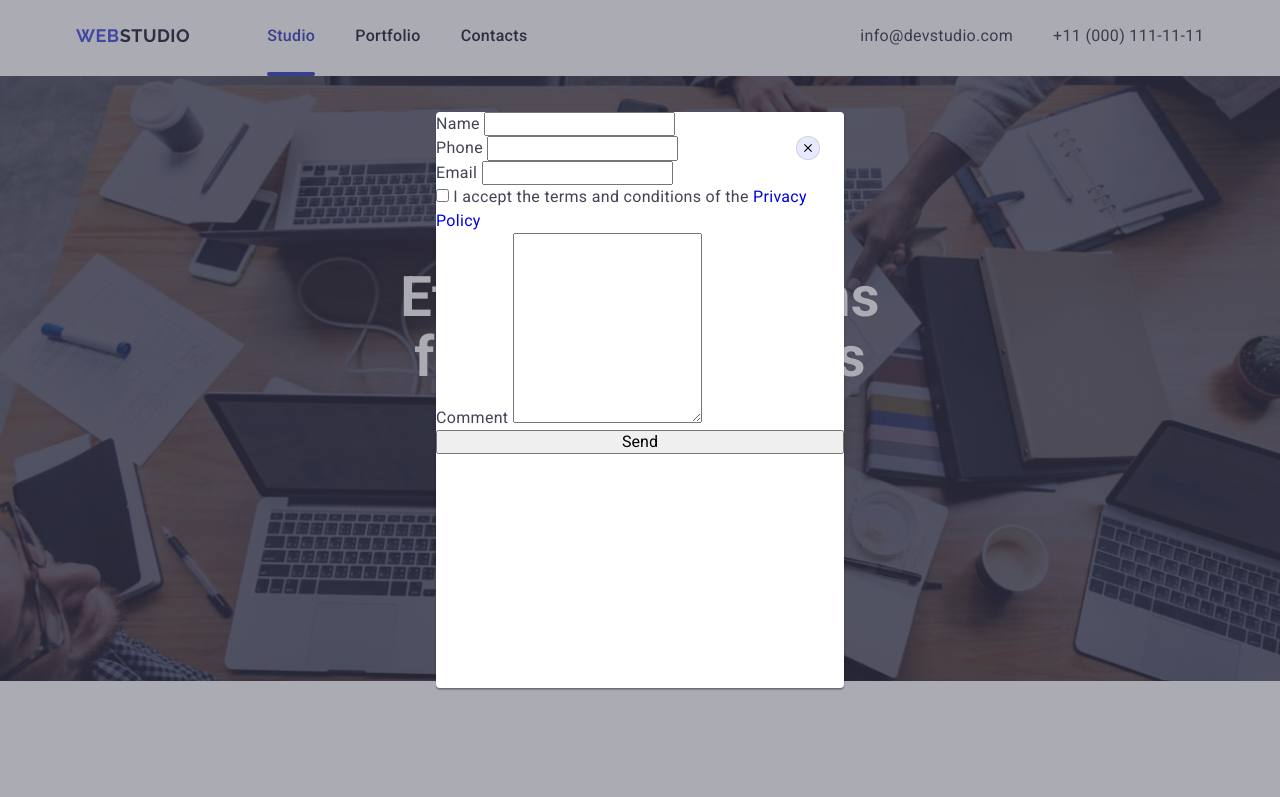
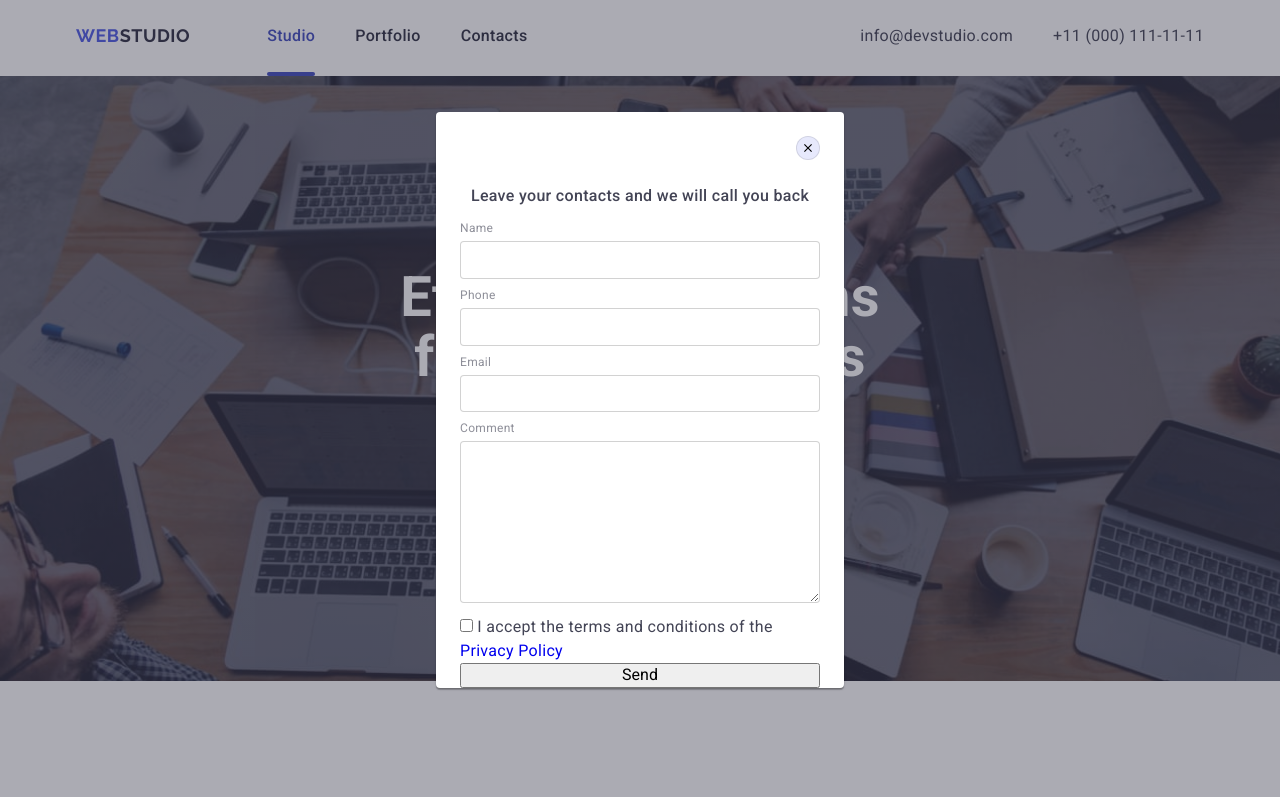
Before and after one commit to JuliaChopyk/goit-markup-hw-06, a plain HTML site: page index.html in a window 1280 px wide. Both pictures are taken after a click on the button "Order Service". Shown: the top 797 px of the page. Drawn offline with nearby package versions, Linux system fonts and the light colour scheme.

Commit message:
edit hw6

```diff
--- a/css/styles.css
+++ b/css/styles.css
@@ -504,6 +504,36 @@ height: 88px;
 .form {
     display: flex;
     flex-direction: column;
+    padding: 72px 24px 0;
+}
+
+.modal-header {
+    font-size: 16px;
+    font-weight: 500;
+    text-align: center;
+
+    margin-bottom: 16px;
+}
+
+.form-item {
+    display: flex;
+    flex-direction: column;
+    font-weight: 400;
+    font-size: 12px;
+    line-height: 0.75;
+
+    color: #8E8F99;
+}
+
+.form-input {
+    padding: 11px 16px;
+    border: 1px solid rgba(33, 33, 33, 0.2);
+    border-radius: 4px;
+    margin-bottom: 12px;
+}
+
+.form-label {
+    margin-bottom: 8px;
 }
 
 /* main-portfolio (hidden h2)*/
--- a/index.html
+++ b/index.html
@@ -357,29 +357,30 @@
 
            <form class=" form">
 
+            <h2 class="modal-header">Leave your contacts and we will call you back</h2>
+
             <ul>
-                <li>
-                    <label for="Name">Name</label>
-                    <input type="text" name="Name" id="Name">
+                <li class="form-item">
+                    <label for="Name" class="form-label">Name</label>
+                    <input type="text" name="Name" id="Name" class="form-input">
                 </li>
-                <li>
-                    <label for="Phone">Phone</label>
-                    <input type="tel" name="Phone" id="Phone">
+                <li class="form-item">
+                    <label for="Phone" class="form-label">Phone</label>
+                    <input type="tel" name="Phone" id="Phone" class="form-input">
                 </li>
-                <li>
-                    <label for="Email">Email</label>
-                    <input type="email" name="Email" id="Email">
+                <li class="form-item">
+                    <label for="Email" class="form-label">Email</label>
+                    <input type="email" name="Email" id="Email" class="form-input">
+                </li>
+                <li class="form-item">
+                    <label for="comment" class="form-label">Comment</label>
+                    <textarea name="comment" id="comment" rows="10" class="form-input"></textarea>
                 </li>
             </ul>
 
             <div>
                 <input type="checkbox" name="privacy-policy" value="privacy-policy" id="privacy-policy">
                 <label for="privacy-policy">I accept the terms and conditions of the <a href="#">Privacy Policy</a></label>
-            </div>
-
-            <div>
-                <label for="comment">Comment</label>
-                <textarea name="comment" id="comment" rows="10"></textarea>
             </div>
 
             <button type="submit">Send</button>
```
